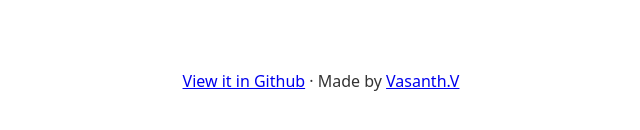
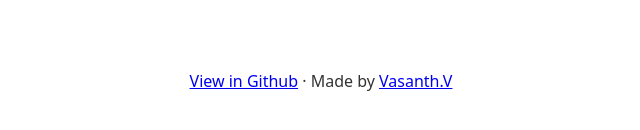
Before and after one commit to vasanthv/jsonbox, a website: page www/index.html in a window 1280 px wide. Shown: the part 500-630 px from the top of the page, 319-959 px from the left. Drawn offline with Linux system fonts and the light colour scheme.

Commit message:
Text change

```diff
--- a/www/index.html
+++ b/www/index.html
@@ -47,7 +47,7 @@
 				</div>
 			</div>
 			<div id="nav">
-				<a href="https://github.com/vasanthv/jsonbox" target="_blank">View it in Github</a>
+				<a href="https://github.com/vasanthv/jsonbox" target="_blank">View in Github</a>
 				&middot;
 				Made by <a href="https://twitter.com/vsnthv" target="_blank">Vasanth.V</a>
 			</div>
```
